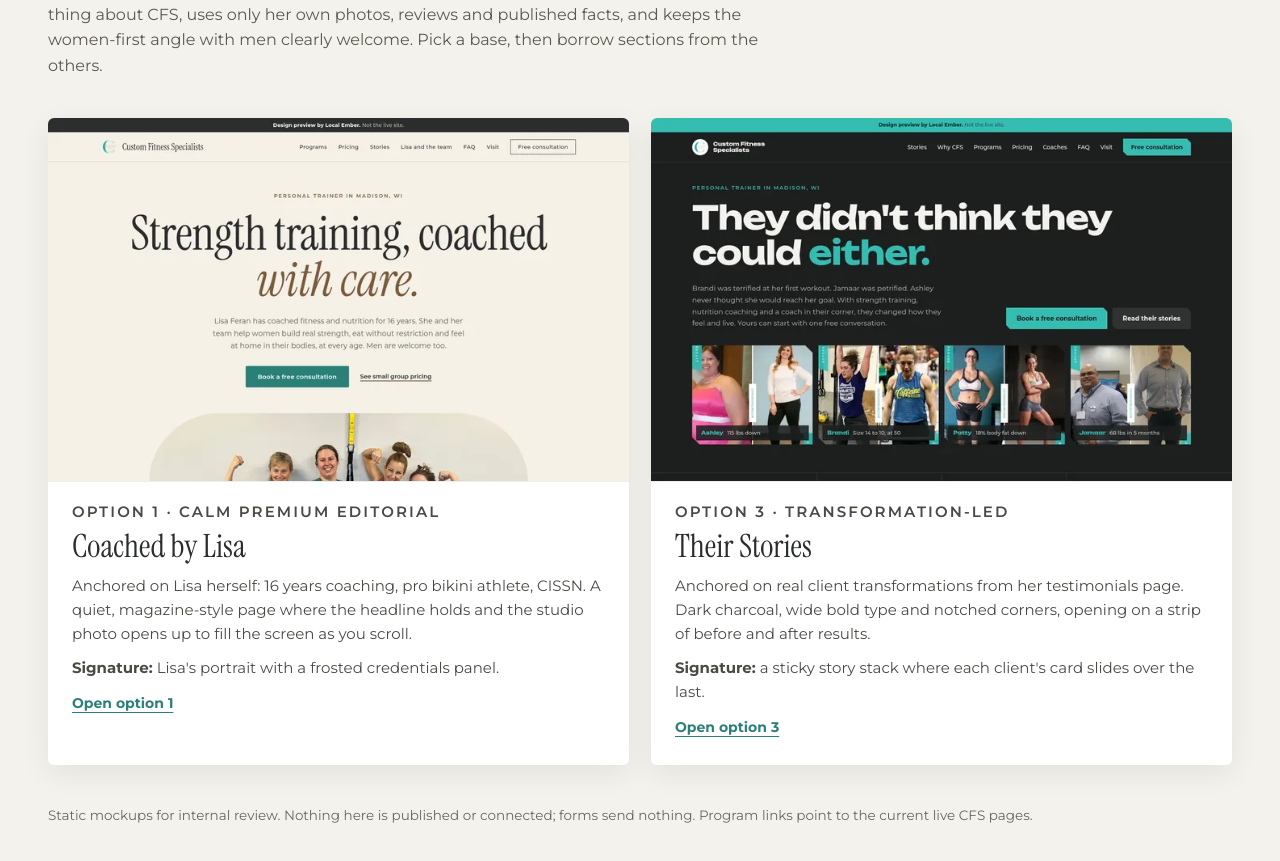
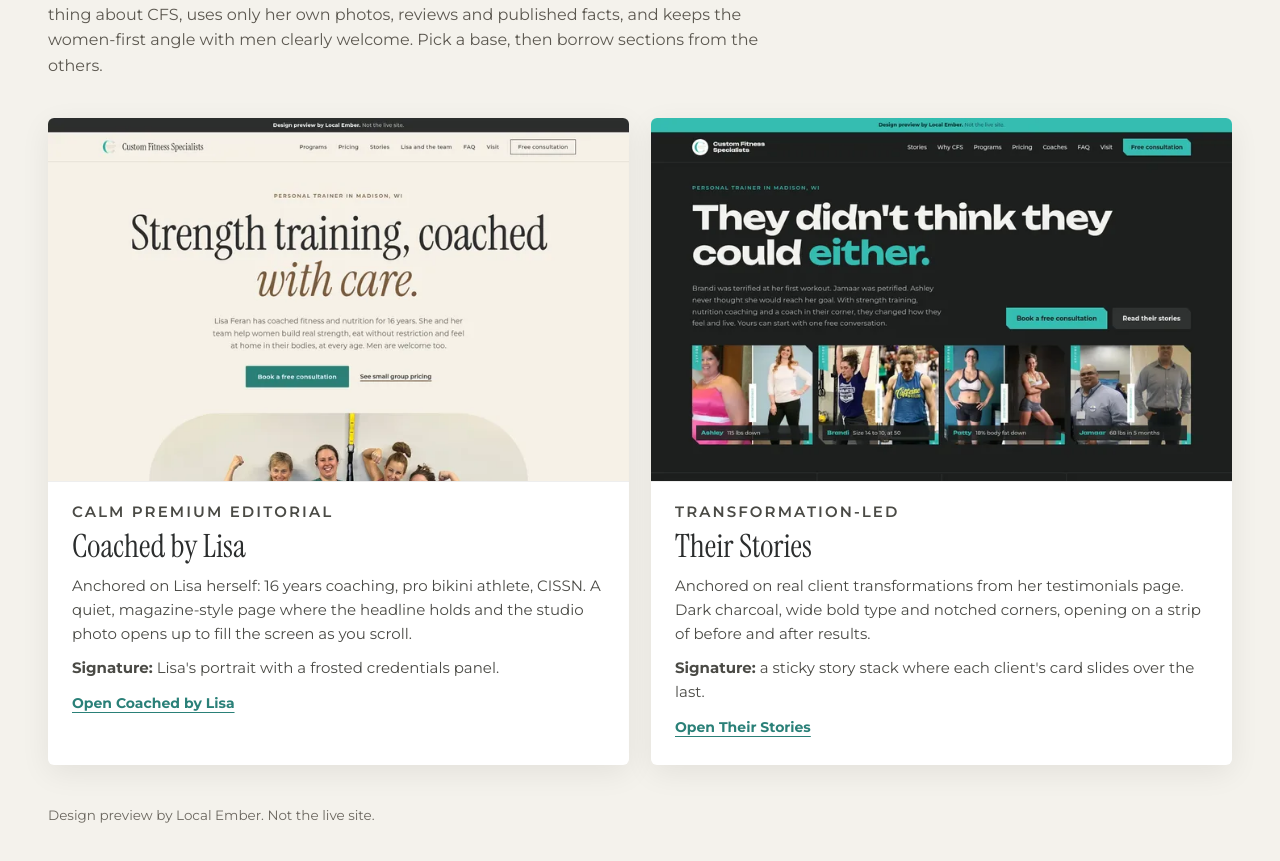
Before and after one commit to localember/custom-fitness-review, a plain HTML site: page options/index.html in a window 1280 px wide. Shown: the part 189-1050 px from the top of the page. Drawn offline with Linux system fonts and the light colour scheme.

Commit message:
Options chooser: name cards, client-facing footer (Design)

```diff
--- a/options/index.html
+++ b/options/index.html
@@ -23,8 +23,8 @@ h1{font:400 clamp(36px,5vw,60px)/1.05 'Instrument Serif',Georgia,serif;margin:0
 <h1>Custom Fitness Specialists: two homepage directions</h1>
 <p class="lede">Two new homepage options for Lisa's studio in Madison, WI. Each one is built around one real thing about CFS, uses only her own photos, reviews and published facts, and keeps the women-first angle with men clearly welcome. Pick a base, then borrow sections from the others.</p>
 <div class="grid">
-<a class="card" href="../coached-by-lisa/"><img src="thumbs/option-1.webp" alt="Option 1 first screen: large serif headline on warm sand"><div class="cb"><p class="k">Option 1 · Calm premium editorial</p><h2>Coached by Lisa</h2><p>Anchored on Lisa herself: 16 years coaching, pro bikini athlete, CISSN. A quiet, magazine-style page where the headline holds and the studio photo opens up to fill the screen as you scroll.</p><p><b>Signature:</b> Lisa's portrait with a frosted credentials panel.</p><span class="go">Open option 1</span></div></a>
-<a class="card" href="../their-stories/"><img src="thumbs/option-3.webp" alt="Option 3 first screen: bold wide headline on charcoal over a strip of before and after photos"><div class="cb"><p class="k">Option 3 · Transformation-led</p><h2>Their Stories</h2><p>Anchored on real client transformations from her testimonials page. Dark charcoal, wide bold type and notched corners, opening on a strip of before and after results.</p><p><b>Signature:</b> a sticky story stack where each client's card slides over the last.</p><span class="go">Open option 3</span></div></a>
+<a class="card" href="../coached-by-lisa/"><img src="thumbs/option-1.webp" alt="Coached by Lisa first screen: large serif headline on warm sand"><div class="cb"><p class="k">Calm premium editorial</p><h2>Coached by Lisa</h2><p>Anchored on Lisa herself: 16 years coaching, pro bikini athlete, CISSN. A quiet, magazine-style page where the headline holds and the studio photo opens up to fill the screen as you scroll.</p><p><b>Signature:</b> Lisa's portrait with a frosted credentials panel.</p><span class="go">Open Coached by Lisa</span></div></a>
+<a class="card" href="../their-stories/"><img src="thumbs/option-3.webp" alt="Their Stories first screen: bold wide headline on charcoal over a strip of before and after photos"><div class="cb"><p class="k">Transformation-led</p><h2>Their Stories</h2><p>Anchored on real client transformations from her testimonials page. Dark charcoal, wide bold type and notched corners, opening on a strip of before and after results.</p><p><b>Signature:</b> a sticky story stack where each client's card slides over the last.</p><span class="go">Open Their Stories</span></div></a>
 </div>
-<p class="foot">Static mockups for internal review. Nothing here is published or connected; forms send nothing. Program links point to the current live CFS pages.</p>
+<p class="foot">Design preview by Local Ember. Not the live site.</p>
 </main></body></html>
```
